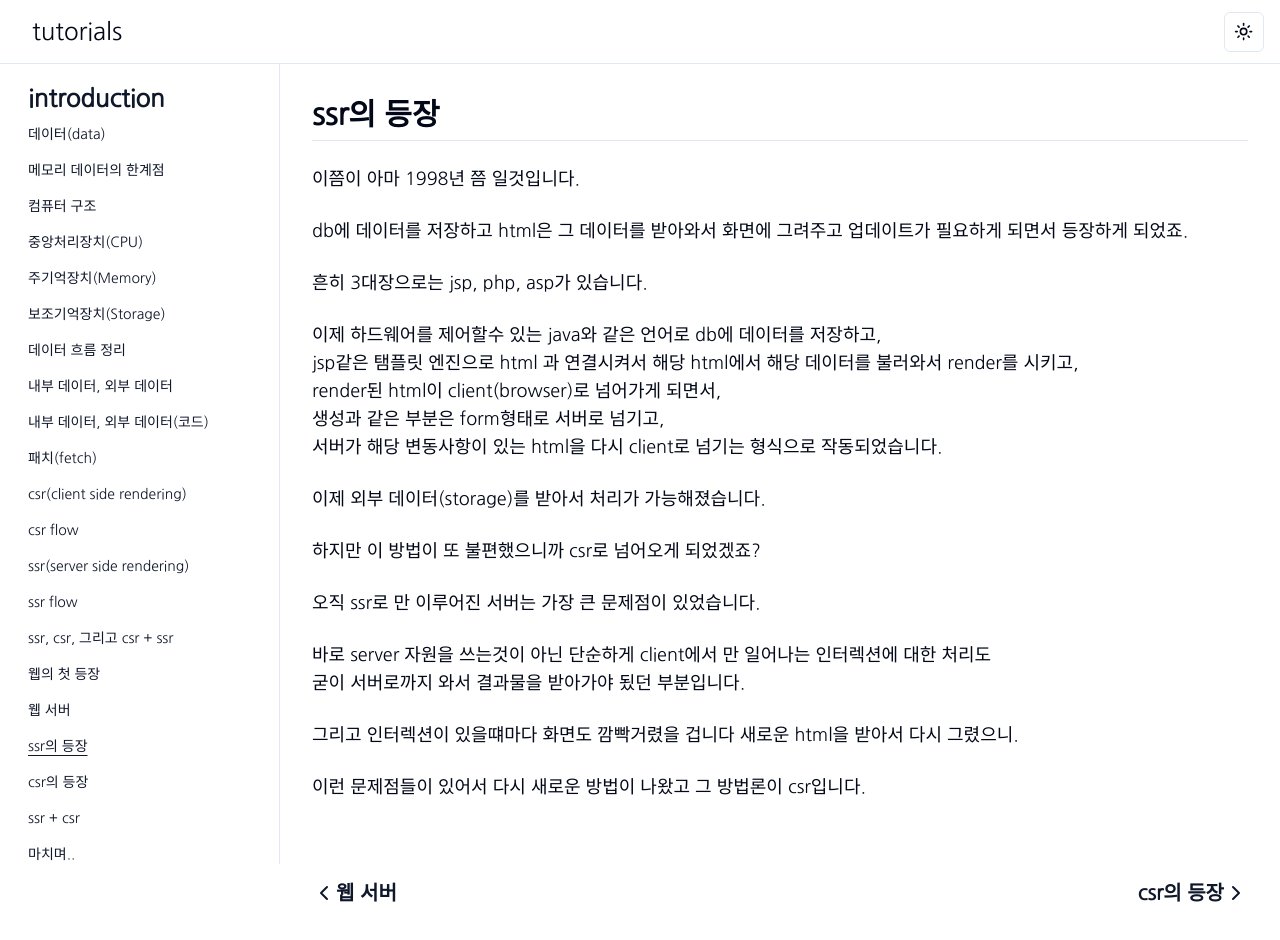
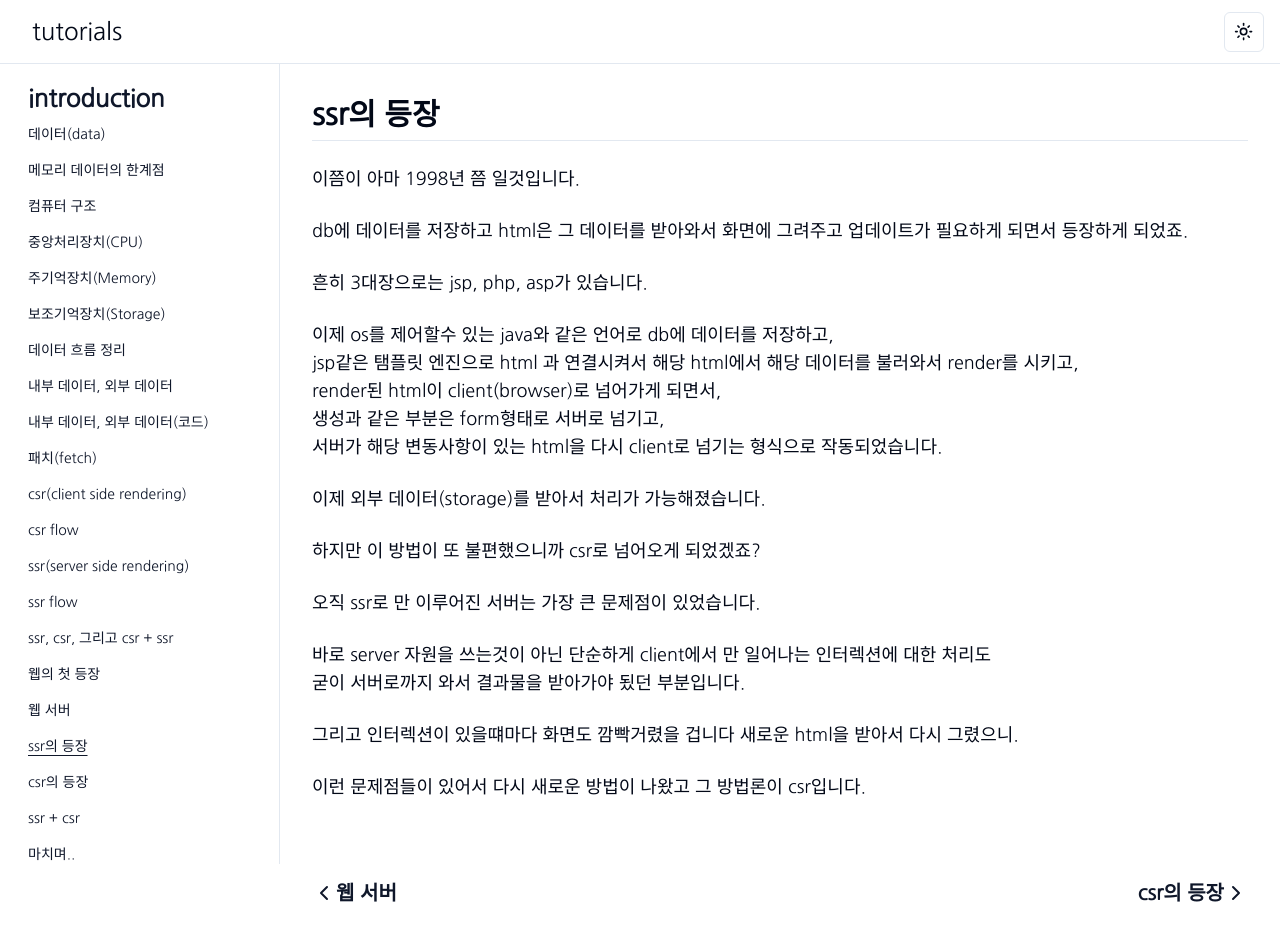
Before and after one commit to jinho0941/nextjs-tutorials, a Next.js app: page /docs/web-ssr in a window 1280 px wide. Shown: the top 940 px of the page. Built offline with nearby package versions, Linux system fonts and the light colour scheme.

Commit message:
잘못된 워딩 수정

```diff
--- a/app/(layout)/docs/web-ssr/page.tsx
+++ b/app/(layout)/docs/web-ssr/page.tsx
@@ -10,7 +10,7 @@ const Page = () => {
       </p>
       <p>흔히 3대장으로는 jsp, php, asp가 있습니다.</p>
       <p>
-        이제 하드웨어를 제어할수 있는 java와 같은 언어로 db에 데이터를 저장하고,
+        이제 os를 제어할수 있는 java와 같은 언어로 db에 데이터를 저장하고,
         <br />
         jsp같은 탬플릿 엔진으로 html 과 연결시켜서 해당 html에서 해당 데이터를
         불러와서 render를 시키고,
```
